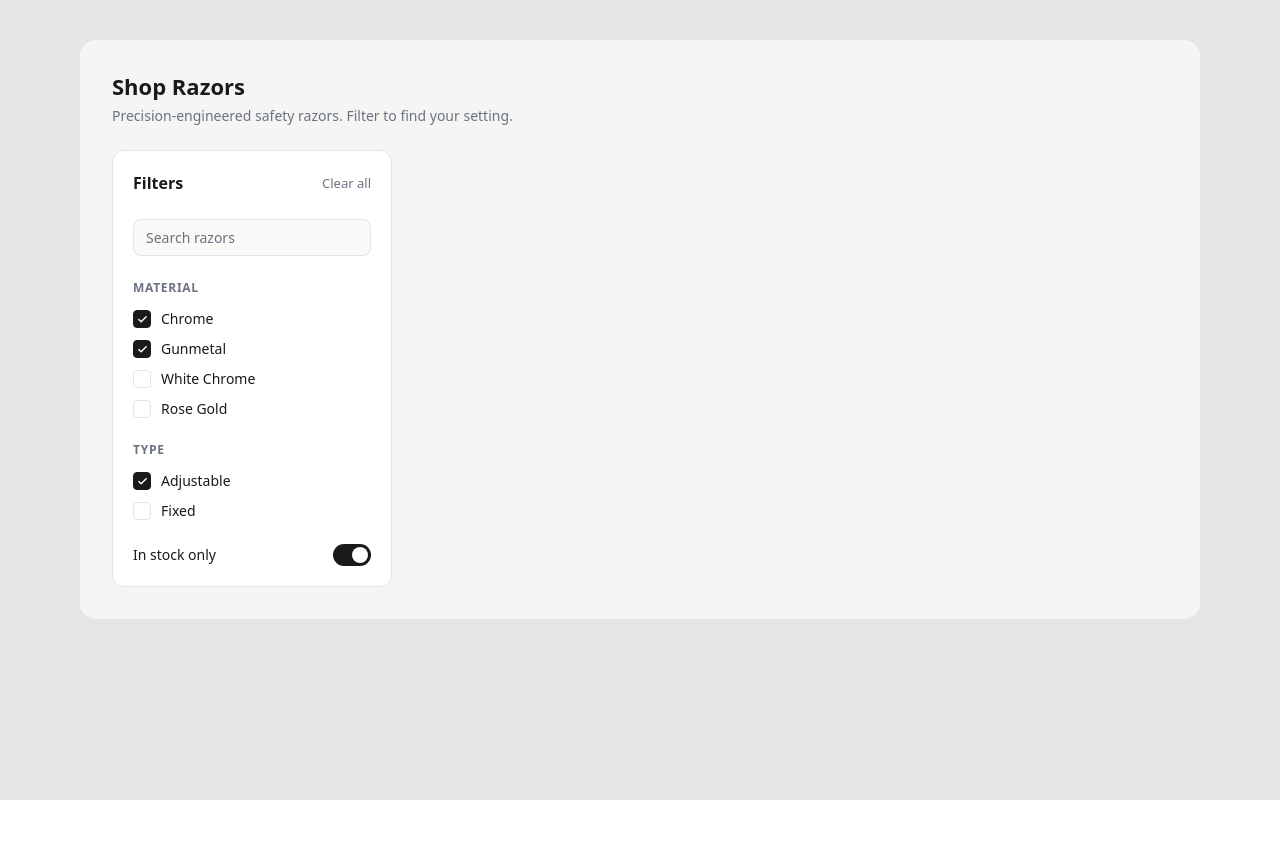
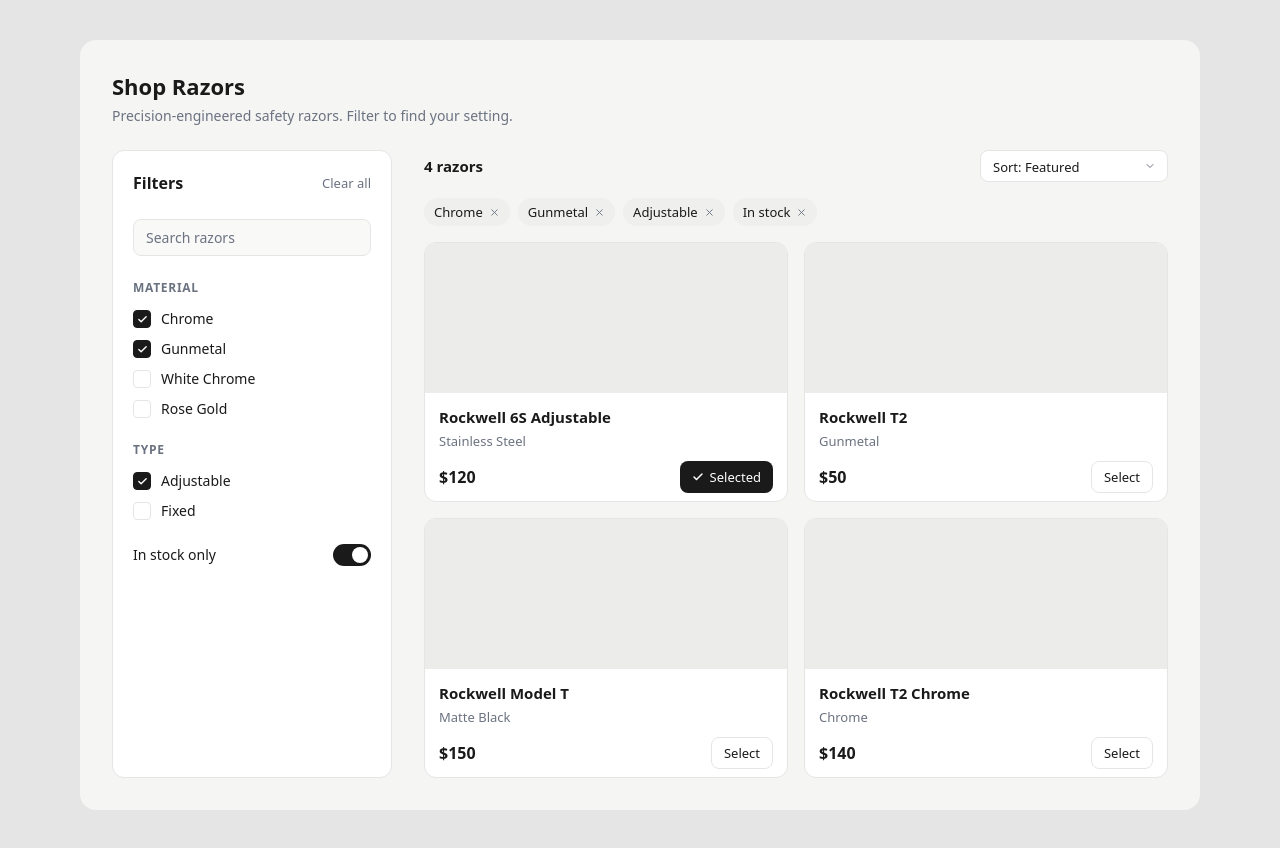
Before and after one commit to antonyks/rockwell-dev-test-part2, a React (Vite) app: page / in a window 1280 px wide. Before the commit the page ends 800 px from the top, so only its background shows below. Built offline with nearby package versions, Linux system fonts and the light colour scheme.

Commit message:
feat: build catalog results layout & product

```diff
--- /dev/null
+++ b/src/components/catalog/ActiveFilterChips.tsx
@@ -0,0 +1,57 @@
+import { X } from "lucide-react";
+
+  import { useCatalogStore } from "@/stores/catalog-store";
+
+  type ActiveFilterChip = {
+    id: string;
+    label: string;
+    onRemove: () => void;
+  };
+
+  export function ActiveFilterChips() {
+    const selectedMaterials = useCatalogStore((state) => state.selectedMaterials);
+    const selectedTypes = useCatalogStore((state) => state.selectedTypes);
+    const inStockOnly = useCatalogStore((state) => state.inStockOnly);
+    const removeFilter = useCatalogStore((state) => state.removeFilter);
+
+    const chips: ActiveFilterChip[] = [
+      ...selectedMaterials.map((material) => ({
+        id: `material-${material}`,
+        label: material,
+        onRemove: () => removeFilter("material", material),
+      })),
+      ...selectedTypes.map((type) => ({
+        id: `type-${type}`,
+        label: type,
+        onRemove: () => removeFilter("type", type),
+      })),
+    ];
+
+    if (inStockOnly) {
+      chips.push({
+        id: "stock",
+        label: "In stock",
+        onRemove: () => removeFilter("stock"),
+      });
+    }
+
+    if (chips.length === 0) return null;
+
+    return (
+      <div className="flex flex-wrap gap-2">
+        {chips.map((chip) => (
+          <button
+            key={chip.id}
+            type="button"
+            onClick={chip.onRemove}
+            className="flex items-center gap-1.5 rounded-full bg-[#efefee] px-2.5 py-1.5 text-[13px] font-medium leading-4
+            text-[#1a1a1a] transition-colors hover:bg-[#e4e4e2] focus-visible:outline focus-visible:outline-2 focus-visible:outline-
+            offset-2 focus-visible:outline-[#1a1a1a]"
+          >
+            <span>{chip.label}</span>
+            <X className="size-[11px] text-[#6b7280]" />
+          </button>
+        ))}
+      </div>
+    );
+  }
--- /dev/null
+++ b/src/components/catalog/ProductCard.tsx
@@ -0,0 +1,45 @@
+import { Check } from "lucide-react";
+
+  import type { Razor } from "@/data/razors";
+
+  type ProductCardProps = {
+    razor: Razor;
+    selected: boolean;
+    onSelect: (productId: string) => void;
+  };
+
+  export function ProductCard({ razor, selected, onSelect }: ProductCardProps) {
+    return (
+      <article className="h-[260px] overflow-hidden rounded-xl border border-[#e5e5e5] bg-white">
+        <div className="h-[150px] bg-[#ececeb]" />
+        <div className="flex h-[110px] flex-col gap-1.5 p-3.5">
+          <div>
+            <h3 className="text-[15px] font-semibold leading-5 text-[#1a1a1a]">
+              {razor.name}
+            </h3>
+            <p className="mt-1 text-[13px] leading-5 text-[#6b7280]">
+              {razor.material}
+            </p>
+          </div>
+          <div className="mt-auto flex items-center justify-between pt-1">
+            <p className="text-base font-semibold leading-6 text-[#1a1a1a]">
+              ${razor.price}
+            </p>
+            <button
+              type="button"
+              onClick={() => onSelect(razor.id)}
+              className={`flex h-8 items-center gap-1.5 rounded-lg px-3 text-[13px] font-medium leading-5 transition-colors focus-
+              visible:outline focus-visible:outline-2 focus-visible:outline-offset-2 focus-visible:outline-[#1a1a1a] ${
+                selected
+                  ? "bg-[#1a1a1a] text-white hover:bg-[#343434]"
+                  : "border border-[#e5e5e5] bg-white text-[#1a1a1a] hover:border-[#c8c8c8]"
+              }`}
+            >
+              {selected && <Check className="size-3 stroke-[3]" />}
+              {selected ? "Selected" : "Select"}
+            </button>
+          </div>
+        </div>
+      </article>
+    );
+  }
--- /dev/null
+++ b/src/components/catalog/ProductGrid.tsx
@@ -0,0 +1,67 @@
+import { ActiveFilterChips } from "@/components/catalog/ActiveFilterChips";
+  import { ProductCard } from "@/components/catalog/ProductCard";
+  import { ResultsToolbar } from "@/components/catalog/ResultsToolbar";
+  import { razors } from "@/data/razors";
+  import { useCatalogStore } from "@/stores/catalog-store";
+
+  function normalizeSearchValue(value: string) {
+    return value.trim().toLowerCase();
+  }
+
+  export function ProductGrid() {
+    const searchQuery = useCatalogStore((state) => state.searchQuery);
+    const selectedMaterials = useCatalogStore((state) => state.selectedMaterials);
+    const selectedTypes = useCatalogStore((state) => state.selectedTypes);
+    const inStockOnly = useCatalogStore((state) => state.inStockOnly);
+    const sort = useCatalogStore((state) => state.sort);
+    const selectedProductId = useCatalogStore((state) => state.selectedProductId);
+    const selectProduct = useCatalogStore((state) => state.selectProduct);
+
+    const normalizedSearchQuery = normalizeSearchValue(searchQuery);
+    const filteredRazors = razors
+      .filter((razor) => {
+        const matchesSearch =
+          normalizedSearchQuery.length === 0 ||
+          normalizeSearchValue(`${razor.name} ${razor.material} ${razor.filterMaterial} ${razor.type}
+          `).includes(normalizedSearchQuery);
+        const matchesMaterial =
+          selectedMaterials.length === 0 || selectedMaterials.includes(razor.filterMaterial);
+        const matchesType =
+          selectedTypes.length === 0 || selectedTypes.includes(razor.type);
+        const matchesStock = !inStockOnly || razor.inStock;
+
+        return matchesSearch && matchesMaterial && matchesType && matchesStock;
+      })
+      .sort((firstRazor, secondRazor) => {
+        if (sort === "Price: Low to High") return firstRazor.price - secondRazor.price;
+        if (sort === "Price: High to Low") return secondRazor.price - firstRazor.price;
+        if (sort === "Name") return firstRazor.name.localeCompare(secondRazor.name);
+        return firstRazor.featuredRank - secondRazor.featuredRank;
+      });
+
+    return (
+      <section className="flex w-full flex-col gap-4 md:w-[744px]">
+        <ResultsToolbar resultCount={filteredRazors.length} />
+        <ActiveFilterChips />
+
+        {filteredRazors.length > 0 ? (
+          <div className="grid grid-cols-1 gap-4 sm:grid-cols-2">
+            {filteredRazors.map((razor) => (
+              <ProductCard
+                key={razor.id}
+                razor={razor}
+                selected={razor.id === selectedProductId}
+                onSelect={selectProduct}
+              />
+            ))}
+          </div>
+        ) : (
+          <div className="flex min-h-[260px] items-center justify-center rounded-xl border border-[#e5e5e5] bg-white p-8 text-center">
+            <p className="text-sm leading-5 text-[#6b7280]">
+              No razors match the current filters.
+            </p>
+          </div>
+        )}
+      </section>
+    );
+  }
--- a/src/components/catalog/RazorCatalog.tsx
+++ b/src/components/catalog/RazorCatalog.tsx
@@ -1,5 +1,6 @@
 import { CatalogHeader } from "@/components/catalog/CatalogHeader";
   import { FilterPanel } from "@/components/catalog/FilterPanel";
+  import { ProductGrid } from "@/components/catalog/ProductGrid";
 
   export function RazorCatalog() {
     return (
@@ -7,6 +8,7 @@ import { CatalogHeader } from "@/components/catalog/CatalogHeader";
         <CatalogHeader />
         <div className="flex w-full flex-col gap-8 md:flex-row">
           <FilterPanel />
+          <ProductGrid />
         </div>
       </section>
     );
--- /dev/null
+++ b/src/components/catalog/ResultsToolbar.tsx
@@ -0,0 +1,38 @@
+import { ChevronDown } from "lucide-react";
+
+  import { SORT_OPTIONS, type CatalogSort } from "@/data/razors";
+  import { useCatalogStore } from "@/stores/catalog-store";
+
+  type ResultsToolbarProps = {
+    resultCount: number;
+  };
+
+  export function ResultsToolbar({ resultCount }: ResultsToolbarProps) {
+    const sort = useCatalogStore((state) => state.sort);
+    const setSort = useCatalogStore((state) => state.setSort);
+
+    return (
+      <div className="flex h-8 items-center justify-between">
+        <p className="text-[15px] font-semibold leading-5 text-[#1a1a1a]">
+          {resultCount} {resultCount === 1 ? "razor" : "razors"}
+        </p>
+        <label className="relative">
+          <span className="sr-only">Sort products</span>
+          <select
+            value={sort}
+            onChange={(event) => setSort(event.target.value as CatalogSort)}
+            className="h-8 appearance-none rounded-lg border border-[#e5e5e5] bg-white py-1.5 pl-3 pr-8 text-[13px] font-medium
+            leading-5 text-[#1a1a1a] outline-none transition-colors hover:border-[#c8c8c8] focus:border-[#1a1a1a] focus:ring-2
+            focus:ring-[#1a1a1a]/10"
+          >
+            {SORT_OPTIONS.map((option) => (
+              <option key={option} value={option}>
+                Sort: {option}
+              </option>
+            ))}
+          </select>
+          <ChevronDown className="pointer-events-none absolute right-3 top-1/2 size-3 -translate-y-1/2 text-[#6b7280]" />
+        </label>
+      </div>
+    );
+  }
```
